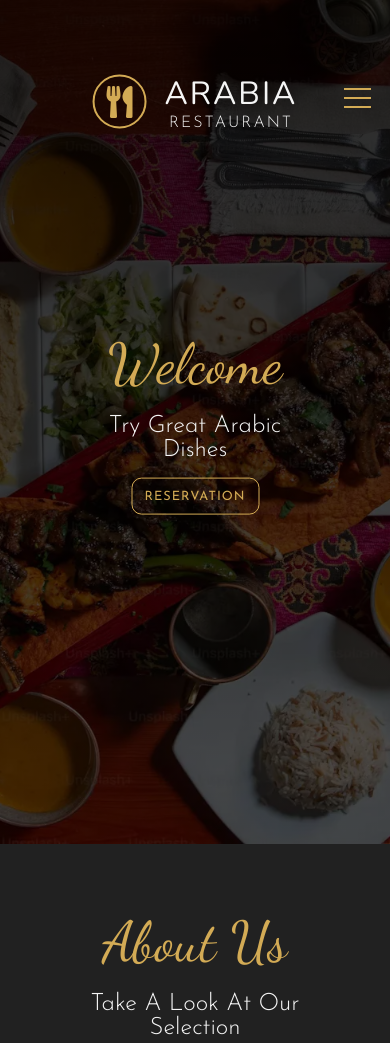
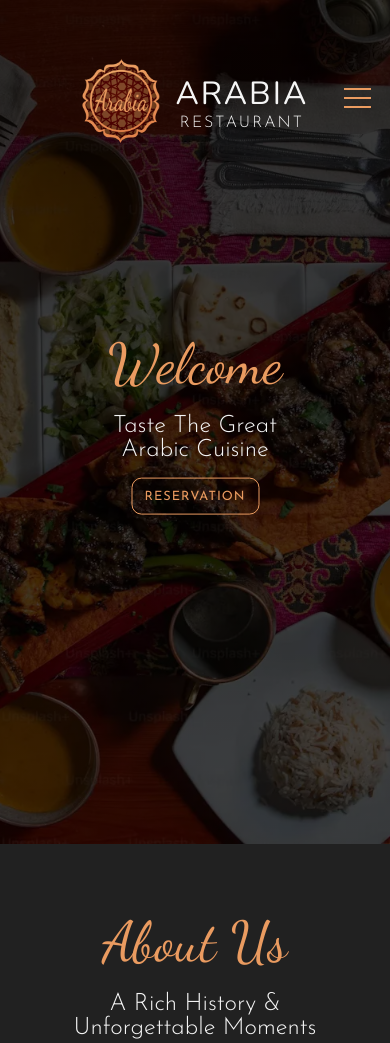
Before and after one commit to waleedGeorgy/Arabia-Restaurant, a website: page index.html in a window 390 px wide. Shown: the top 1043 px of the page. Drawn offline with nearby package versions, Linux system fonts and the light colour scheme.

Commit message:
Version 1.1 - UI update and improvements. Add logo. Minor improvements

```diff
--- a/index.html
+++ b/index.html
@@ -1,5 +1,6 @@
 <!DOCTYPE html>
 <html lang="en">
+
     <head>
         <meta charset="UTF-8">
         <meta name="viewport" content="width=device-width, initial-scale=1.0" />
@@ -7,8 +8,9 @@
         <link rel="stylesheet" href="https://use.fontawesome.com/releases/v5.5.0/css/all.css" integrity="sha384-B4dIYHKNBt8Bc12p+WXckhzcICo0wtJAoU8YZTY5qE0Id1GSseTk6S+L3BlXeVIU" crossorigin="anonymous">
         <link href="https://fonts.googleapis.com/css?family=Dancing+Script:400,700|Josefin+Sans:300,400,600,700|Nunito:300,400,600,700" rel="stylesheet">
         <title>Arabia Restaurant</title>
-        <link rel="shortcut icon" href="./images/favicon.ico" type="image/x-icon">
+        <link rel="shortcut icon" href="./images/favicon.png" type="image/x-icon">
     </head>
+
     <body>
 
         <!-- NAVBAR -->
@@ -26,6 +28,7 @@
                     <img src="./images/menu-image.webp" class="left-img" alt="navbar image">
                 </div>
                 <div class="navbar-navigation-right">
+                    <h1 class="navbar-navigation-right-header">Main Menu</h1>
                     <ul class="nav-list">
                         <li class="nav-list-item"><a href="#header" class="nav-list-link">Home</a></li>
                         <li class="nav-list-item"><a href="#about-us" class="nav-list-link">About Us</a></li>
@@ -40,7 +43,7 @@
         <!-- HEADER -->
         <header class="header" id="header">
             <div class="brand">
-                <a href="#" class="logo"><i class="fas fa-utensils"></i></a>
+                <img src="./images/logo.webp" alt="logo of Arabia" class="logo" />
                 <div>
                     <h1 class="main-name">Arabia</h1>
                     <p class="sub-name">Restaurant</p>
@@ -48,7 +51,7 @@
             </div>
             <div class="header-banner">
                 <h1 class="main-heading">Welcome</h1>
-                <h3 class="sub-heading">Try Great Arabic Dishes</h3>
+                <h3 class="sub-heading">Taste The Great Arabic Cuisine</h3>
                 <button type="button" class="main-button">Reservation</button>
             </div>
         </header>
@@ -60,7 +63,7 @@
             </div>
             <div class="about-us-right">
                 <h1 class="main-heading">About Us</h1>
-                <h3 class="sub-heading">Take A Look At Our Selection</h3>
+                <h3 class="sub-heading">A Rich History & Unforgettable Moments</h3>
                 <div class="stars">
                     <i class="fas fa-star-of-life star"></i>
                     <i class="fas fa-star-of-life star"></i>
@@ -136,7 +139,7 @@
         <!-- Footer -->
         <footer class="footer" id="footer">
             <div class="footer-header">
-                <a href="#" class="logo"><i class="fas fa-utensils"></i></a>
+                <img src="./images/logo.webp" alt="logo of Arabia" class="logo" />
                 <div>
                     <h1 class="main-name">Arabia</h1>
                     <p class="sub-name">Restaurant</p>
--- a/scss/_base.scss
+++ b/scss/_base.scss
@@ -1,6 +1,6 @@
 $color-dark: #212121;
 $color-black: #000;
-$color-primary: #d3ab55;
+$color-primary: #ea9b60;
 $color-secondary: whitesmoke;
 
 $font-dancingScript: "Dancing Script", cursive;
--- a/scss/_components.scss
+++ b/scss/_components.scss
@@ -39,25 +39,17 @@
 }
 
 .logo {
-    font-size: 4rem;
-    color: base.$color-primary;
     @include base.flexCenter;
-    margin-right: 18px;
-    width: 110px;
-    height: 110px;
-    border: 3px solid base.$color-primary;
-    border-radius: 50%;
-    text-decoration: none;
+    margin-right: 15px;
+    width: auto;
+    height: 135px;
     @media (max-width:1000px) {
-        font-size: 3rem;
-        width: 90px;
-        height: 90px;
+        width: auto;
+        height: 105px;
     }
     @media (max-width:500px){
-        height: 50px;
-        width: 50px;
-        font-size: 2rem;
-        border-width: 2px;
+        width: auto;
+        height: 85px;
     }
 }
 
@@ -84,21 +76,24 @@
     @media (max-width:1000px) {
         font-size: 1.1rem;
     }
-    @media (max-width:800px){
+    @media (max-width:500px){
         font-size: 1rem;
         text-align: center;
     }
 }
 
 .main-heading {
-    @include base.heading(base.$font-dancingScript, 5rem, 300, base.$color-primary, 2.5rem);
+    @include base.heading(base.$font-dancingScript, 9rem, 300, base.$color-primary, 2.5rem);
     @media (max-width:1600px) {
         font-size: 4.25rem;
+    }
+    @media (max-width:1300px) {
+        font-size: 4rem;
     }
     @media (max-width:1000px) {
         font-size: 3.75rem;
     }
-    @media (max-width:1000px) {
+    @media (max-width:500px) {
         font-size: 3.5rem;
         margin-bottom: 1rem;
     }
@@ -117,17 +112,17 @@
     @media (max-width:1000px) {
         font-size: 1.75rem;
     }
-    @media (max-width:1000px) {
+    @media (max-width:500px) {
         font-size: 1.5rem;
         margin-bottom: 1rem;
     }
 }
 
 .main-button{
-    width: 10rem;
-    height: 2.5rem;
+    width: 11rem;
+    height: 3.25rem;
     font-family: base.$font-josefin;
-    font-size: 1rem;
+    font-size: 1.25rem;
     text-transform: uppercase;
     letter-spacing: 1px;
     color: base.$color-primary;
@@ -136,7 +131,7 @@
     outline: none;
     cursor: pointer;
     border-radius: 10px;
-    transition: all 250ms ease-in-out;
+    transition: all 200ms ease-in-out;
     &:hover {
         background-color: base.$color-primary;
         color: base.$color-black;
@@ -172,7 +167,7 @@
         top: 0;
         left: -100%;
         @extend %fullspace;
-        background-color: rgba($color: base.$color-primary, $alpha: 0.6);
+        background-color: rgba($color: base.$color-primary, $alpha: 0.75);
         color: base.$color-secondary;
         z-index: 5;
         @include base.flexCenter;
@@ -251,6 +246,6 @@
     &-img {
         @extend %fullspace;
         object-fit: cover;
-        opacity: 0.5;
+        opacity: 0.8;
     }
 }
--- a/scss/_layout.scss
+++ b/scss/_layout.scss
@@ -25,6 +25,8 @@
             }
         }
         &-right {
+            display: flex;
+            flex-direction: column;
             width: 50vw;
             height: 100vh;
             background-color: #1f1f1d;
@@ -36,6 +38,15 @@
                 width: 100vw;
                 right: -100vw;
             }
+            &-header {
+                color: base.$color-primary;
+                font-family: base.$font-josefin;
+                font-size: 3.25rem;
+                margin-bottom: 1.5rem;
+                @media (max-width:600px) {
+                    font-size: 3rem;
+                }
+            }
         }
         .nav-list{
             &-item {
@@ -43,21 +54,21 @@
             }
             &-link {
                 font-family: base.$font-dancingScript;
-                font-size: 2.5rem;
+                font-size: 3rem;
                 @include base.styleTitle(capitalize);
                 text-decoration: none;
                 color: base.$color-secondary;
                 display: block;
-                margin: 1.2rem;
+                margin: 0.75rem;
                 text-align: center;
-                transition: all 0.25s ease-in-out;
+                transition: all 0.2s ease-in-out;
                 &:hover {
                     color: base.$color-primary;
                     scale: 110%;
                     letter-spacing: 2px;
                 }
                 @media (max-width:600px) {
-                    font-size: 2rem;
+                    font-size: 2.5rem;
                 }
             }
         }
@@ -92,7 +103,7 @@
     width: 100%;
     height: 100vh;
     position: relative;
-    background: linear-gradient(rgba(base.$color-black, .85), rgba(base.$color-black, .65)), url(../images/background.webp) center no-repeat;
+    background: linear-gradient(rgba(base.$color-black, .8), rgba(base.$color-black, .7)), url(../images/background.webp) center no-repeat;
     background-size: cover;
     .brand {
         @include base.centering(15%);
```
Also changed, not shown: css/main.css, images/favicon.ico (deleted), images/favicon.png (added), images/logo.webp (added).
